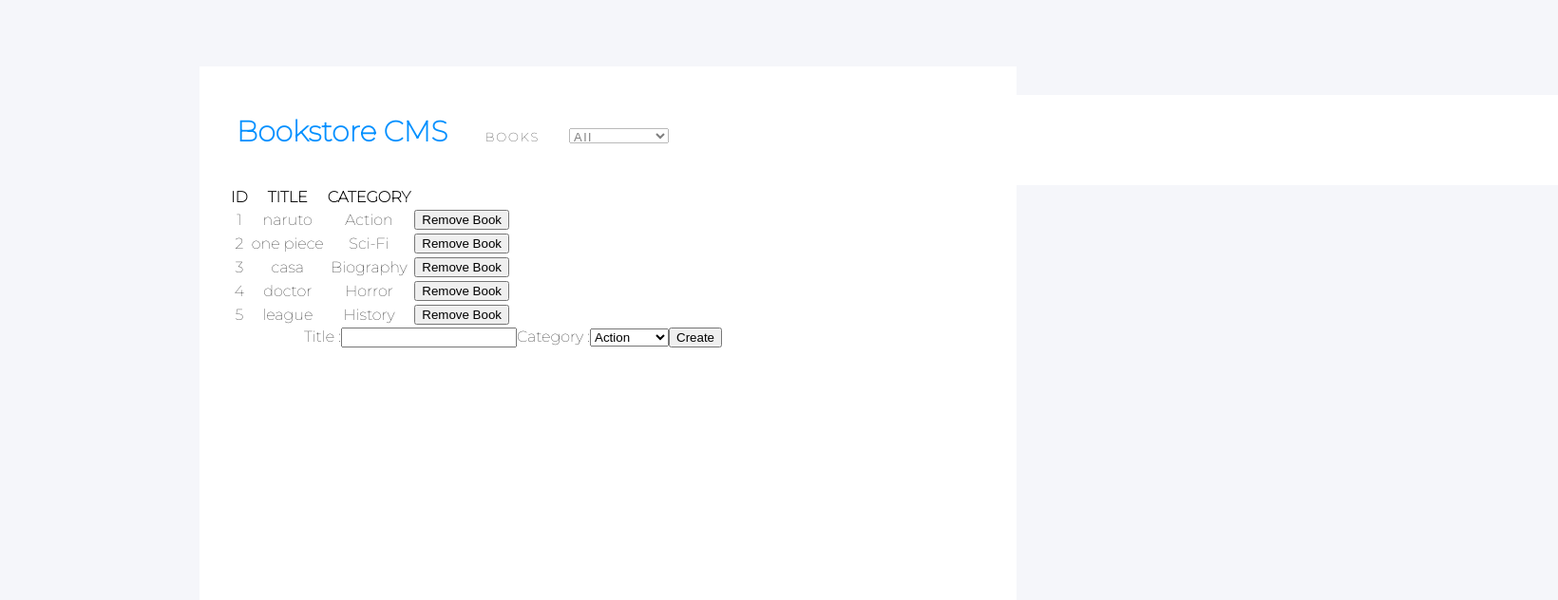
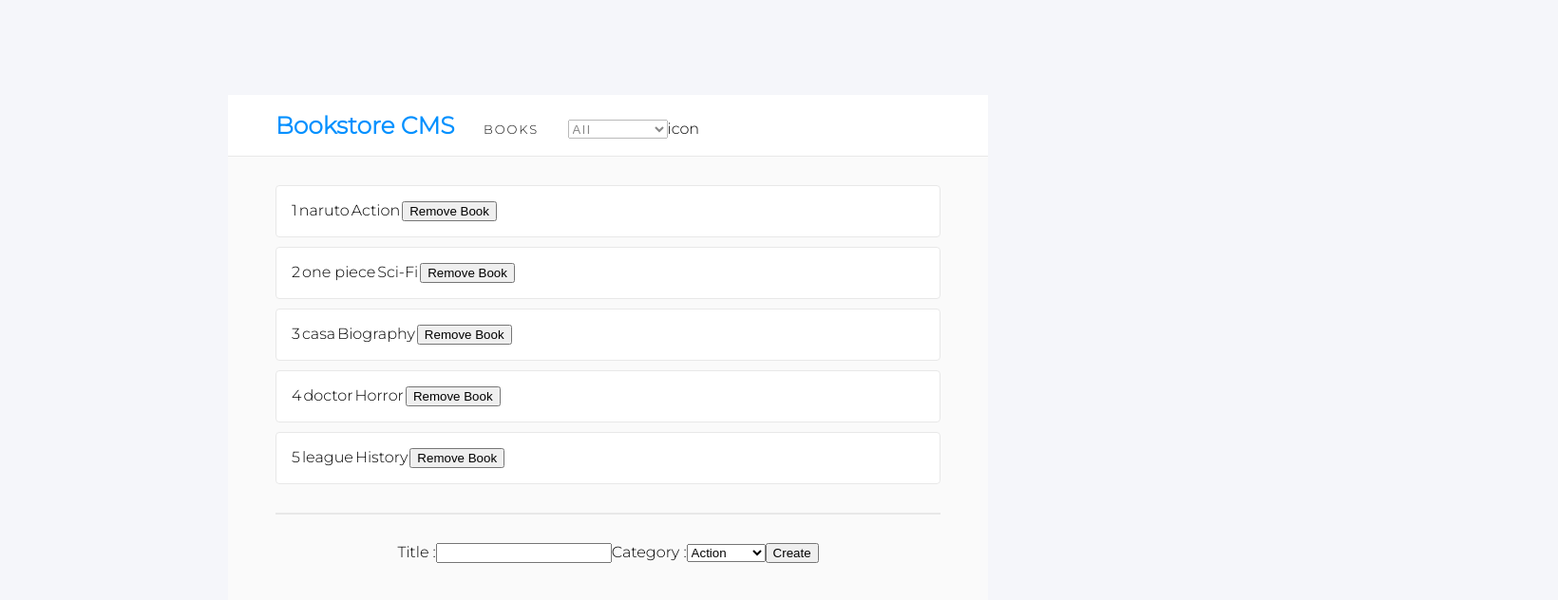
Before and after one commit to EricMbouwe/MagikBooks, a React (Create React App) app: page / in a window 1280 px wide. Shown: the top 632 px of the page at 95% size, 1640 px wide, since content can reach past the window. Built offline with nearby package versions, Linux system fonts and the light colour scheme.

Commit message:
added styles on books list

```diff
--- a/src/components/App.css
+++ b/src/components/App.css
@@ -1,17 +1,28 @@
 :root {
   --pale-grey: #f5f6fa;
   --white: #ffffff;
-  --azure: #0290ff
+  --azure: #0290ff;
+  --black-three: #121212;
+  --font: #FAFAFA;
 }
 
 .App {
   text-align: center;
   width: 800px;
   height: 600px;
-  background-color: var(--white);
-  padding: 30px;
+  background-color: var(--font)
 }
 
 .container {
-  width: 600px;
+  width: 700px;
+  margin: auto;
+  height: 100%;
 }
+
+.book-wrapper {
+  background-color: var(--white);
+  margin: 10px 0;
+  padding: 15px;
+  border: solid 1px #e8e8e8;
+  border-radius: 4px;
+}
--- a/src/components/CategoryFilter.css
+++ b/src/components/CategoryFilter.css
@@ -1,21 +1,13 @@
 .panel-bg {
-  width: 1400px;
-  height: 95px;
-  background-color: #ffffff;
+  background-color: #fff;
   display: flex;
   align-items: baseline;
 }
 
 .title {
-  width: 240px;
-  height: 37px;
-  font-size: 30px;
+  color: var(--azure);
+  font-size: 25px;
   font-weight: bold;
-  font-stretch: normal;
-  font-style: normal;
-  line-height: normal;
-  letter-spacing: normal;
-  color: var(--azure);
 }
 
 .books {
@@ -33,7 +25,7 @@
 
 .categories {
   width: 105px;
-  height: 16px;
+  height: 20px;
   opacity: 0.5;
   font-size: 13px;
   font-weight: normal;
@@ -42,5 +34,8 @@
   line-height: normal;
   letter-spacing: 1.9px;
   color: var(--black-three);
+}
 
+.icon {
+  justify-self: right;
 }
--- a/src/components/CategoryFilter.js
+++ b/src/components/CategoryFilter.js
@@ -19,7 +19,8 @@ const CategoryFilter = ({ handleChange }) => {
   };
 
   return (
-    <div className='panel-bg'>
+    <div className='' style={{ borderBottom: '1px solid #e8e8e8', backgroundColor: '#fff' }}>
+      <div className='panel-bg container'>
         <h1 className='title'>Bookstore CMS</h1>
         <h4 className='books'>BOOKS</h4>
         <select
@@ -34,6 +35,8 @@ const CategoryFilter = ({ handleChange }) => {
             </option>
           ))}
         </select>
+        <span className='icon'>icon</span>
+      </div>
     </div>
   );
 };
--- a/src/containers/BooksList.js
+++ b/src/containers/BooksList.js
@@ -21,24 +21,17 @@ const BooksList = ({
     .filter(book => book.category === filter) : books
 
   return (
-    <div className='container'>
+    <div>
       <CategoryFilter handleChange={handleFilterChange} />
-      <table>
-        <thead>
-          <tr>
-            <th>ID</th>
-            <th>TITLE</th>
-            <th>CATEGORY</th>
-          </tr>
-        </thead>
-        <tbody>
-          {filteredBooks.map(book => (
-            <tr key={book.id}>
-              <Book book={book} handleDelete={handleRemoveBook} />
-            </tr>
-          ))}
-        </tbody>
-      </table>
+      <div className='container' style={{marginTop: '30px'}}>
+        {filteredBooks.map(book => (
+          <div key={book.id} className='book-wrapper'>
+            <Book book={book} handleDelete={handleRemoveBook} />
+          </div>
+        ))}
+        <hr style={{
+          border: 'solid 1px #e8e8e8', margin: '30px 0'}}/>
+      </div>
     </div>
   );
 };
--- a/src/index.css
+++ b/src/index.css
@@ -1,4 +1,4 @@
-@import url('https://fonts.googleapis.com/css2?family=Montserrat:wght@100&display=swap');
+@import url('https://fonts.googleapis.com/css2?family=Montserrat:wght@300&display=swap');
 
 body {
   margin: 0;
```
Lines whose indentation alone changed are shown as unchanged.
